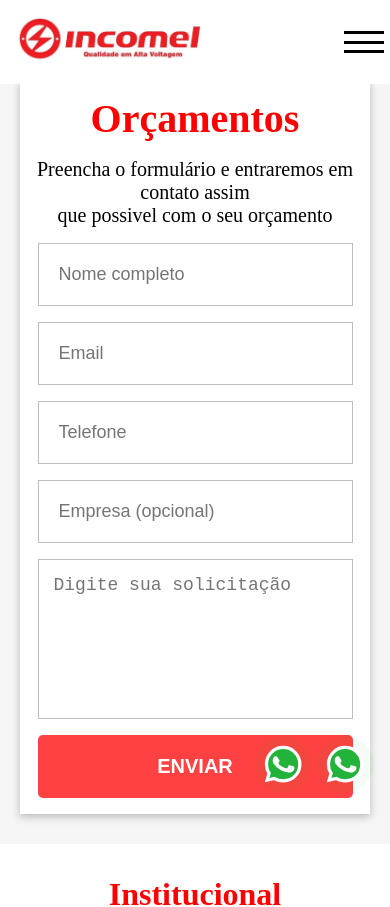
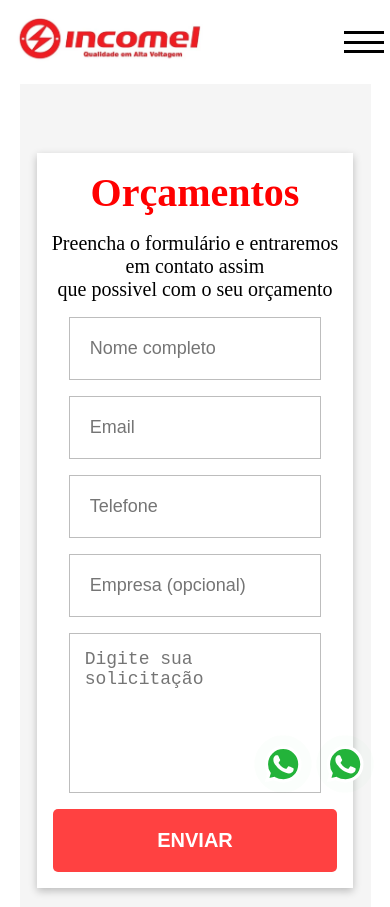
Before and after one commit to marcyto/Incomel-website, a React (Vite) app: page /orcamentos in a window 390 px wide. Shown: the top 907 px of the page. Built offline with nearby package versions, Linux system fonts and the light colour scheme.

Commit message:
commit version 10

```diff
--- a/index.html
+++ b/index.html
@@ -2,9 +2,9 @@
 <html lang="en">
   <head>
     <meta charset="UTF-8" />
-    <link rel="icon" type="image/svg+xml" href="/vite.svg" />
+    <link rel="shortcut icon" href="/icon.ico" />
     <meta name="viewport" content="width=device-width, initial-scale=1.0" />
-    <title>Vite + React</title>
+    <title>Incomel - Materiais elétricos</title>
   </head>
   <body>
     <div id="root"></div>
--- a/src/components/Animation/index.jsx
+++ b/src/components/Animation/index.jsx
@@ -30,7 +30,7 @@ const WebAnimation = () => {
                 <motion.div
                 animate={{
                 x: 70,
-                y: -30,
+                y: -50,
                 scale: 1,
                 rotate: 0,
                 }}
@@ -40,7 +40,7 @@ const WebAnimation = () => {
                 <motion.div
                 animate={{
                 x: 70,
-                y: -80,
+                y: -100,
                 scale: 1,
                 rotate: 0,
                 }}
@@ -50,7 +50,7 @@ const WebAnimation = () => {
                 <motion.div
                 animate={{
                 x: 70,
-                y: -130,
+                y: -150,
                 scale: 1,
                 rotate: 0,
                 }}
--- a/src/pages/Home/home.css
+++ b/src/pages/Home/home.css
@@ -3,7 +3,7 @@
     align-items: center;
     justify-content: center;
     width: 100vw;
-    height: 100vh;
+    height: auto;
 }
 .content{
     display: flex;
--- a/src/pages/Orçamentos/index.jsx
+++ b/src/pages/Orçamentos/index.jsx
@@ -1,8 +1,9 @@
 
 import Header from "../../components/Header";
 import Footer from '../../components/Footer';
-import { useState, useEffect, useRef } from "react";
 import './orcamento.css';
+import { useState, useEffect } from "react";
+
 import emailjs from '@emailjs/browser';
 
 
@@ -54,7 +55,7 @@ export default function Orcamentos(){
         <div>
             <Header/>
             <div className="container">
-                <div className="content orcamento">
+                <div className="orcamento">
                     <form onSubmit={handleSubmit}>
                         <h1>Orçamentos</h1>
                         <p>Preencha o formulário e entraremos em contato assim <br/>que possivel com o seu orçamento</p>
--- a/src/pages/Orçamentos/orcamento.css
+++ b/src/pages/Orçamentos/orcamento.css
@@ -1,20 +1,22 @@
-.orcamento{
+.container .orcamento{
     display: flex;
     align-items: center;
     justify-content: center;
     background-color: #f5f5f5;
-    height: 100%;
+    width: 100%;
+    height: 100vh;
     text-align: center;
+    margin-top: 2rem;
 }
-.orcamento h1{
+.container .orcamento h1{
     margin-top: 1rem;
     color: red;
     font-size: 40px;
 }
-.orcamento p{
+.container .orcamento p{
     font-size: 20px;
 }
-.orcamento form{
+.container .orcamento form{
     display: flex;
     align-items: center;
     justify-content: center;
@@ -25,16 +27,16 @@
     background-color: #FFF;
     box-shadow: rgba(0,0,0,0.24) 0px 3px 8px;
 }
-.orcamento form input{
+.container .orcamento form input{
     border:1px solid #bdbdbd;
     padding: 20px;
     width: 90%;
     font-size: 18px;
 }
-.orcamento form label{
+.container .orcamento form label{
     font-size: 18px;
 }
-.orcamento form button{
+.container .orcamento form button{
     width: 90%;
     border: 0;
     padding: 20px;
@@ -46,11 +48,11 @@
     border-radius: 5px;
     transition: all 0.5s;
 }
-.orcamento form button:hover{
+.container .orcamento form button:hover{
     background-color: rgb(162, 0, 0);
 
 }
-.orcamento form textarea{
+.container .orcamento form textarea{
     width: 90%;
     border: 1px solid #bdbdbd;
     padding: 15px;
@@ -60,12 +62,34 @@
     color: rgb(111, 110, 110);
 }
 @media screen and (max-width:600px) {
-    .orcamento{
-        height: 100vh;
+    .container .orcamento{
+        height: 110vh;
+        width: 90%;
     }
-    .orcamento form{
-        margin-top: 3rem;
-        width: 350px;
+    .container .orcamento form{
+        display: flex;
+        align-items: center;
+        justify-content: center;
+        height: auto;
+        width: 90%;
+    }
+    .container .orcamento form input{
+        width: 80%;
+    }
+    .container .orcamento form textarea{
+        width: 80%;
     }
 
 }
+@media screen and (max-width:380px) {
+    .container .orcamento{
+        height: 120vh;
+        width: 90%;
+    }
+}
+@media screen and (max-width:330px) {
+    .container .orcamento{
+        height: 130vh;
+        width: 90%;
+    }
+}
```
Also changed, not shown: site.webmanifest (added), 1 other file (tests, documents, lock files or other folders).
